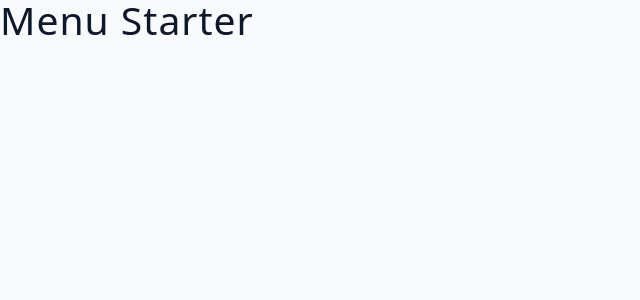
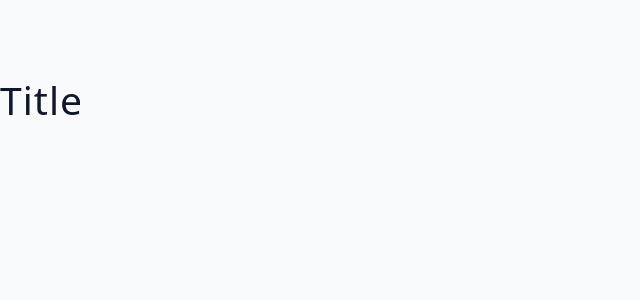
Before and after one commit to stormymayday/food-menu-react, a React (Vite) app: page / in a window 1280 px wide. Shown: the top 300 px of the page, without its empty margins (0-640 px from the left). Built offline with nearby package versions, Linux system fonts and the light colour scheme.

Commit message:
Importing TItle in App.jsx

```diff
--- a/src/App.jsx
+++ b/src/App.jsx
@@ -1,4 +1,12 @@
+import Title from "./components/Title.jsx";
+
 const App = () => {
-  return <h2>Menu Starter</h2>;
+  return (
+    <main>
+      <section className="menu">
+        <Title />
+      </section>
+    </main>
+  );
 };
 export default App;
```
